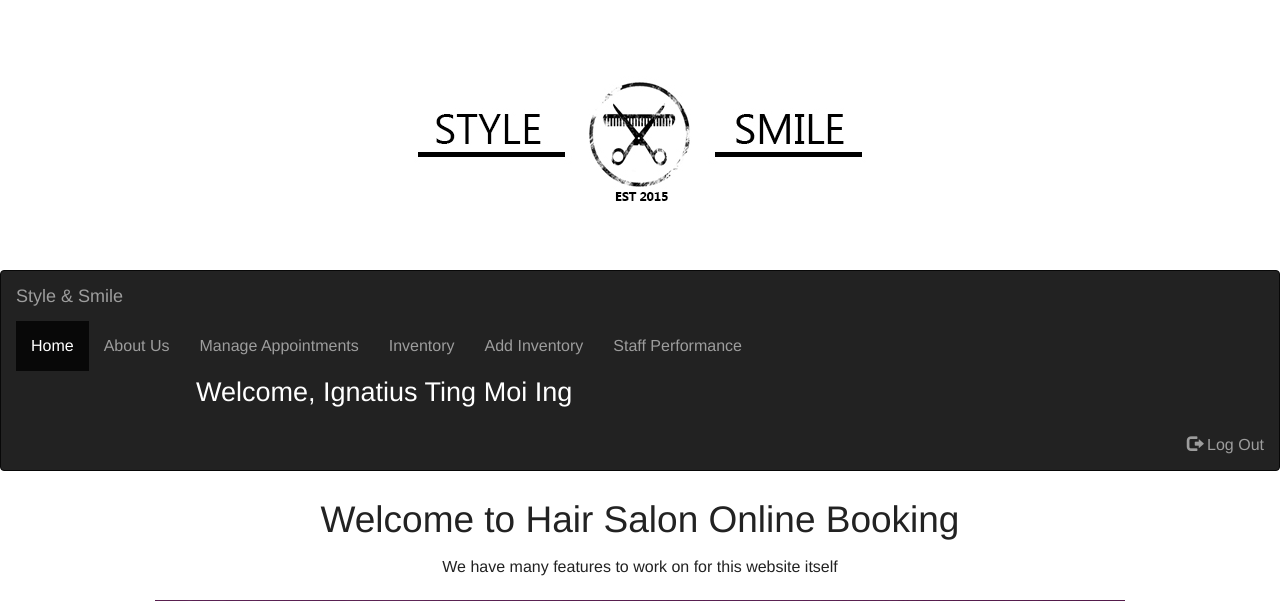
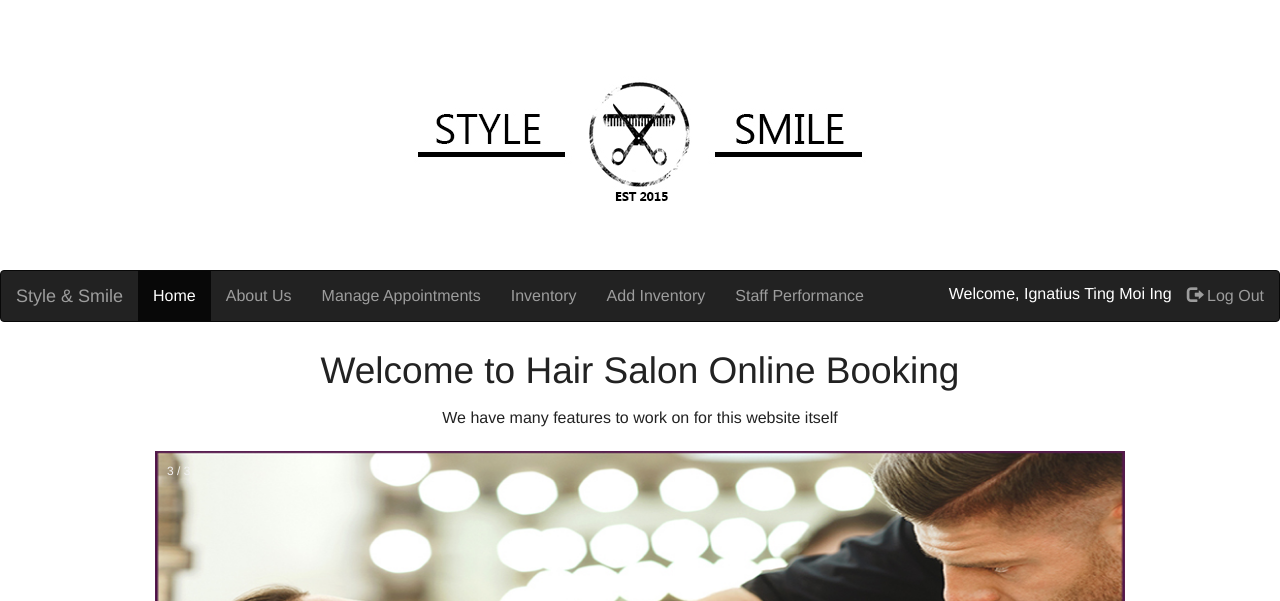
Before and after one commit to gohnigel/DevelopmentProject2, a PHP site: page /index.php in a window 1280 px wide. Shown: the top 601 px of the page. Run offline with PHP 8.4, Linux system fonts and the light colour scheme; a user stored in the database is signed in; some libraries are stand-ins or nearby versions.

Commit message:
improve name alignment in nav bar

```diff
--- a/nav.php
+++ b/nav.php
@@ -19,7 +19,6 @@ if(isset($_SESSION['email'])){
     <li class='<?php if($currentPage == 'View client') echo 'active' ?>'><a href='viewbook.php'>Manage Appointments</a></li>
     <li class='<?php if($currentPage == 'Shop') echo 'active' ?>'><a href='shop.php'>Shop</a></li>
     <li class='<?php if($currentPage == 'Customer profile') echo 'active' ?>'><a href='profile.php'>Customer Profile</a></li>
-    <li><?php echo '<h3 style = "color:white; margin-left:180px;">Welcome, ' .$_SESSION['full_name'] .'</h3>'; ?></li>
 <?php
     }
     else if($_SESSION['role'] == "admin"){
@@ -28,7 +27,6 @@ if(isset($_SESSION['email'])){
     <li class='<?php if($currentPage == 'All stock') echo 'active' ?>'><a href='allstock.php'>Inventory</a></li>
     <li class='<?php if($currentPage == 'Add stock') echo 'active' ?>'><a href='addstock.php'>Add Inventory</a></li>
     <li class='<?php if($currentPage == 'Staff performance') echo 'active' ?>'><a href='staffperformance.php'>Staff Performance</a></li>
-    <li><?php echo '<h3 style = "color:white; margin-left:180px;">Welcome, ' .$_SESSION['full_name'] .'</h3>'; ?></li>
 <?php
     }
 }
@@ -39,6 +37,7 @@ if(isset($_SESSION['email'])){
 /*If condition to show relevant user functions*/
 if(isset($_SESSION['email'])){
 ?>
+    <li><?php echo '<h6 style = "color:white;margin-top: 12px;">Welcome, ' .$_SESSION['full_name'] .'</h6>'; ?></li>
   <li><a href='logout.php'><span class='glyphicon glyphicon-log-out'></span> Log Out</a></li>
 <?php
 }
```
